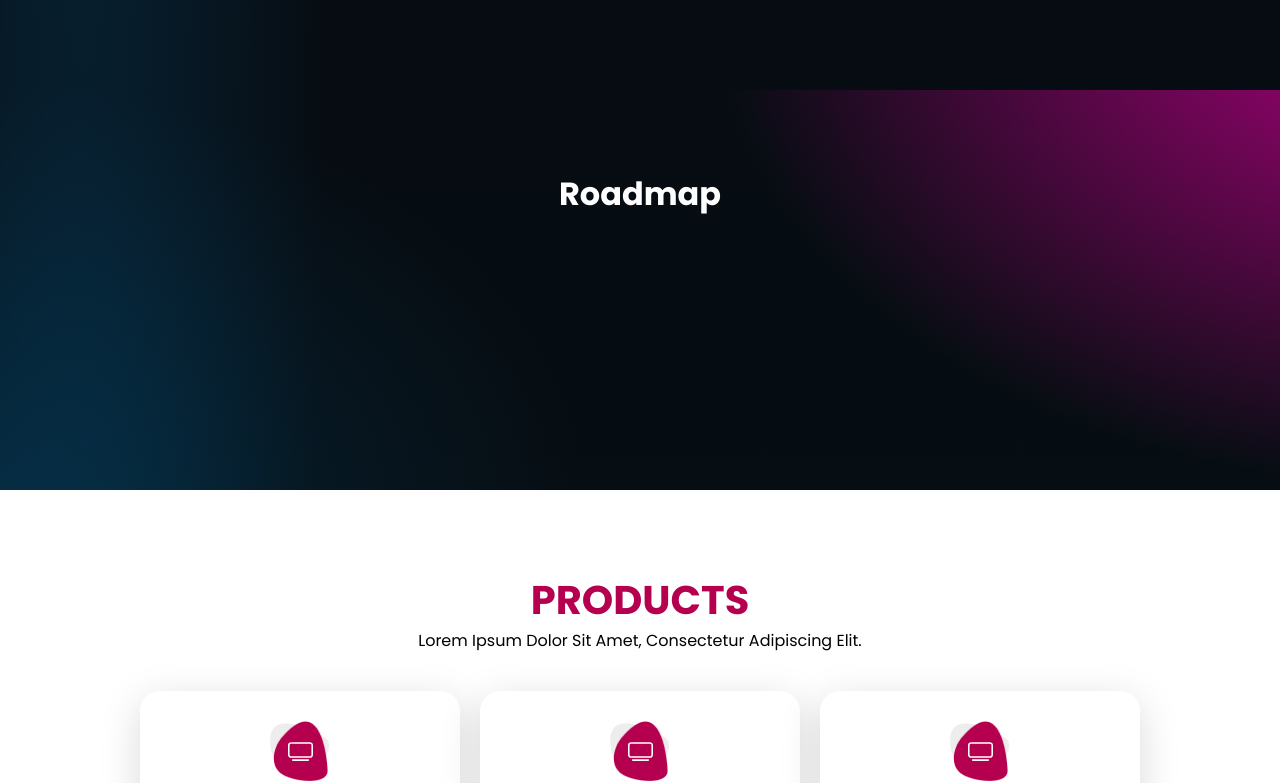
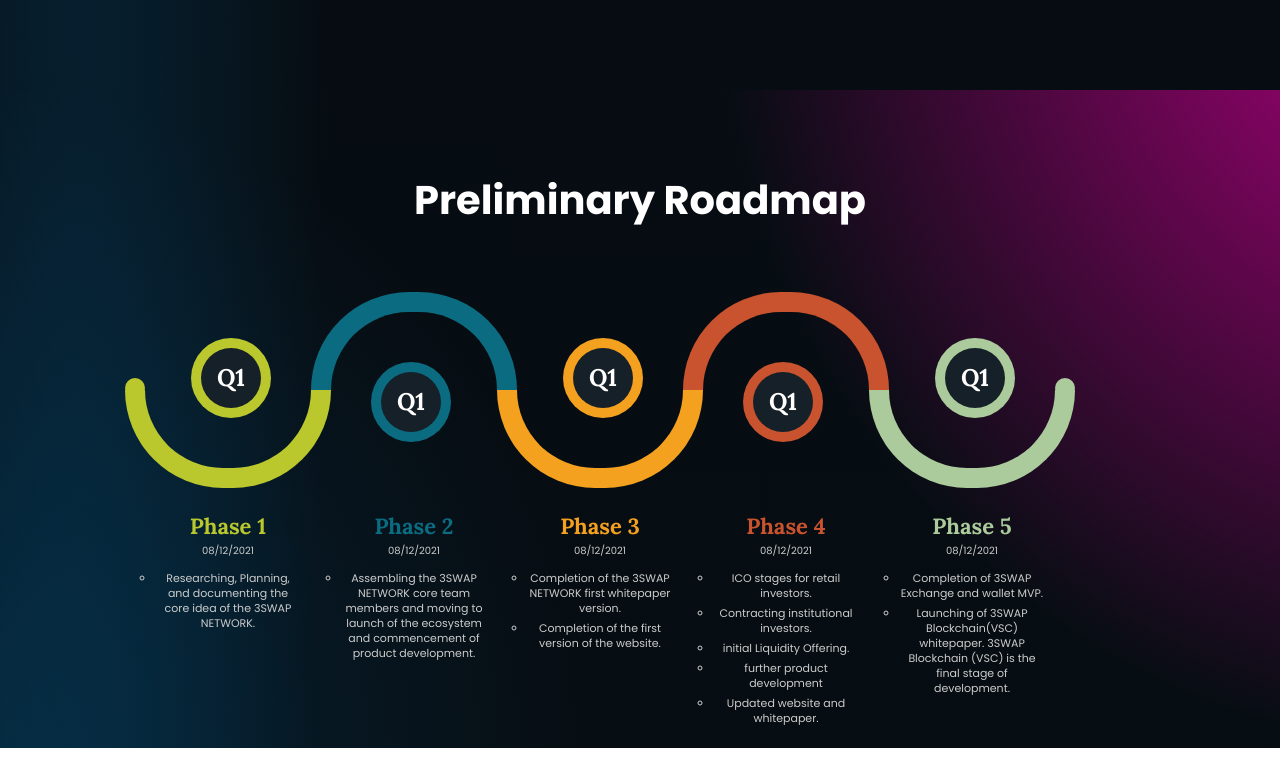
Before and after one commit to 3Swap/official-website, a React (Create React App) app: page / in a window 1280 px wide. Shown: the part 1838-2621 px from the top of the page. Built offline with nearby package versions, Linux system fonts and the light colour scheme.

Commit message:
finished working on Desktop roadmap

```diff
--- a/public/index.html
+++ b/public/index.html
@@ -10,6 +10,12 @@
     <link rel="preconnect" href="https://fonts.gstatic.com" crossorigin />
     <link
       href="https://fonts.googleapis.com/css2?family=Poppins:wght@400;500;600;700;800;900&display=swap"
+      rel="stylesheet"
+    />
+    <link rel="preconnect" href="https://fonts.googleapis.com" />
+    <link rel="preconnect" href="https://fonts.gstatic.com" crossorigin />
+    <link
+      href="https://fonts.googleapis.com/css2?family=Lora:wght@400;500;600;700&display=swap"
       rel="stylesheet"
     />
     <title>3SWAP DEX</title>
--- /dev/null
+++ b/src/components/Roadmap.js
@@ -0,0 +1,60 @@
+import React from 'react';
+import {
+  RoadmapWrapper,
+  RoadmapHeader,
+  RoadmapContainer,
+  RoadmapItem,
+  RoadmapStage,
+  RoadmapStageContent,
+  RoadmapContent,
+  RoadmapContentHeading,
+  RoadmapMilstone,
+} from '../styles/roadmap/Roadmap.styled';
+import { SectionWrapper } from '../styles/section/Section.styled';
+import { Container, Heading, Subheading, Title } from '../utility/GlobalStyle';
+
+const Roadmap = (props) => {
+  return (
+    <>
+      <RoadmapWrapper id={props.id}>
+        <SectionWrapper>
+          <Container>
+            <RoadmapHeader>
+              <Title bold>{props.heading}</Title>
+            </RoadmapHeader>
+            <RoadmapContainer>
+              {props.events.map((event, i) => (
+                <RoadmapItem bg={event.color} key={i}>
+                  <RoadmapStage bg={event.color}>
+                    <RoadmapStageContent>
+                      <span>
+                        <Heading bold>Q1</Heading>
+                      </span>
+                    </RoadmapStageContent>
+                  </RoadmapStage>
+                  <RoadmapContent>
+                    <RoadmapContentHeading>
+                      <Heading bold textColor={event.color}>
+                        {event.title}
+                      </Heading>
+                      <Subheading>{event.date}</Subheading>
+                    </RoadmapContentHeading>
+                    <RoadmapMilstone>
+                      <ul>
+                        {event.description.map((info, i) => (
+                          <li key={i}>{info}</li>
+                        ))}
+                      </ul>
+                    </RoadmapMilstone>
+                  </RoadmapContent>
+                </RoadmapItem>
+              ))}
+            </RoadmapContainer>
+          </Container>
+        </SectionWrapper>
+      </RoadmapWrapper>
+    </>
+  );
+};
+
+export default Roadmap;
--- a/src/components/index.js
+++ b/src/components/index.js
@@ -5,5 +5,6 @@
 export { default as Image } from './Image';
 export { default as Button } from './Button';
 export { default as Section } from './Section';
+export { default as Roadmap } from './Roadmap';
 export { default as SelectWallet } from './modal/SelectWallet';
 export { default as CoinSetting } from './modal/Setting';
--- /dev/null
+++ b/src/data/Roadmap.data.js
@@ -0,0 +1,65 @@
+export const RoadmapData = {
+  id: 'roadmap',
+  heading: 'Preliminary Roadmap',
+  subheading: '',
+  events: [
+    {
+      title: 'Phase 1',
+      date: '08/12/2021',
+      color: '#BAC82E',
+      description: [
+        'Researching, Planning, and documenting the core idea of the 3SWAP NETWORK.',
+      ],
+    },
+    {
+      title: 'Phase 2',
+      date: '08/12/2021',
+      color: '#0B6C81',
+      description: [
+        'Assembling the 3SWAP NETWORK core team members and moving to launch of the ecosystem and commencement of product development.',
+      ],
+    },
+    {
+      title: 'Phase 3',
+      date: '08/12/2021',
+      color: '#F4A120',
+      description: [
+        'Completion of the 3SWAP NETWORK first whitepaper version.',
+        'Completion of the first version of the website.',
+      ],
+    },
+    {
+      title: 'Phase 4',
+      date: '08/12/2021',
+      color: '#C8532E',
+      description: [
+        'ICO stages for retail investors.',
+        'Contracting institutional investors.',
+        'initial Liquidity Offering.',
+        'further product development',
+        'Updated website and whitepaper.',
+      ],
+    },
+    {
+      title: 'Phase 5',
+      date: '08/12/2021',
+      color: '#ABCB9C',
+      description: [
+        'Completion of 3SWAP Exchange and wallet MVP.',
+        'Launching of 3SWAP Blockchain(VSC) whitepaper. 3SWAP Blockchain (VSC) is the final stage of development.',
+      ],
+    },
+    //   {
+    //     title: "Phase 6",
+    //     description: ["Launching of VEFI Exchange and wallet on Play store and Apple store."]
+    //   },
+    //   {
+    //     title: "Phase 7",
+    //     description: ["Major improvements and updates on VEFI Exchange and wallet features."]
+    //   },
+    //   {
+    //     title: "Phase 8",
+    //     description: ["VEFI Blockchain (VEFI Smart Contract-VSC) Release of incentivized Testnet."]
+    //   }
+  ],
+};
--- a/src/data/index.js
+++ b/src/data/index.js
@@ -1,3 +1,7 @@
 export { Aboutus } from './About.data';
 export { FooterData } from './Footer.data';
+export { RoadmapData } from './Roadmap.data';
 export { WalletProvider } from './Wallet.data';
+export { ProductData } from './Product.data';
+export { TeamData } from './Team.data';
+export { HeroSectionData } from './HeroSection';
--- a/src/pages/home/Home.js
+++ b/src/pages/home/Home.js
@@ -1,13 +1,16 @@
 import React, { useState } from 'react';
-import { About, Tokenomics, Product, Team, Roadmap } from './index';
+import { About, Tokenomics, Product, Team } from './index';
 
-import { Footer, Sidebar, Navbar, Section } from '../../components';
+import { Footer, Sidebar, Navbar, Section, Roadmap } from '../../components';
 
-import { Aboutus } from '../../data';
-import { FooterData } from '../../data/Footer.data';
-import { HeroSectionData } from '../../data/HeroSection';
-import { ProductData } from '../../data/Product.data';
-import { TeamData } from '../../data/Team.data';
+import {
+  Aboutus,
+  FooterData,
+  HeroSectionData,
+  ProductData,
+  RoadmapData,
+  TeamData,
+} from '../../data';
 
 const Home = () => {
   const [isOpen, setIsOpen] = useState(false);
@@ -22,7 +25,7 @@
       <Section {...HeroSectionData} />
       <About {...Aboutus} />
       <Tokenomics />
-      <Roadmap />
+      <Roadmap {...RoadmapData} />
       <Product {...ProductData} />
       <Team {...TeamData} />
       <Footer {...FooterData} />
--- a/src/pages/home/index.js
+++ b/src/pages/home/index.js
@@ -1,5 +1,4 @@
 export { default as About } from '../home/about/About';
 export { default as Product } from '../home/products/Product';
-export { default as Roadmap } from '../home/roadmap/Roadmap';
 export { default as Team } from '../home/team/Team';
 export { default as Tokenomics } from '../home/tokenomics/Tokenomics';
--- a/src/pages/home/roadmap/Roadmap.js
+++ /dev/null
@@ -1,20 +0,0 @@
-import React from 'react';
-import { RoadmapWrapper } from '../../../styles/roadmap/Roadmap.styled';
-import { SectionWrapper } from '../../../styles/section/Section.styled';
-import { Container } from '../../../utility/GlobalStyle';
-
-const Roadmap = () => {
-  return (
-    <>
-      <RoadmapWrapper id="roadmap">
-        <SectionWrapper>
-          <Container>
-            <h1>Roadmap</h1>
-          </Container>
-        </SectionWrapper>
-      </RoadmapWrapper>
-    </>
-  );
-};
-
-export default Roadmap;
--- a/src/styles/roadmap/Roadmap.styled.js
+++ b/src/styles/roadmap/Roadmap.styled.js
@@ -1,4 +1,5 @@
 import styled from 'styled-components';
+import { Heading, Subheading } from '../../utility/GlobalStyle';
 
 export const RoadmapWrapper = styled.div`
   background: radial-gradient(
@@ -13,7 +14,150 @@
     );
 
   width: 100%;
-  height: 400px;
+  height: 100%;
   display: flex;
   text-align: center;
+  padding-bottom: 100px;
+
+  @media screen and (max-width: 768px) {
+    display: none;
+  }
 `;
+
+export const RoadmapHeader = styled.div`
+  margin-bottom: 80px;
+`;
+export const RoadmapContainer = styled.div`
+  display: flex;
+  padding: 80px 0px;
+  justify-content: center;
+  align-items: center;
+`;
+export const RoadmapStage = styled.div`
+  background: ${({ bg }) => bg || 'var(--bg-two)'};
+  width: 80px;
+  height: 80px;
+  border-radius: 50%;
+  display: flex;
+  align-items: center;
+  justify-content: center;
+`;
+export const RoadmapStageContent = styled.div`
+  background: var(--bg-four);
+  padding: 15px;
+  width: 60px;
+  height: 60px;
+  display: flex;
+  text-align: center;
+  align-items: center;
+  justify-content: center;
+  border-radius: 50%;
+
+  ${Heading} {
+    font-size: 24px;
+    line-height: 38px;
+    font-family: 'Lora';
+  }
+`;
+export const RoadmapContent = styled.div`
+  padding: 0px 10px;
+`;
+export const RoadmapContentHeading = styled.div`
+  padding: 10px 0px;
+
+  ${Heading} {
+    font-size: 22px;
+    line-height: 28px;
+    font-family: 'Lora';
+  }
+  ${Subheading} {
+    font-size: 10px;
+    color: #ccc;
+  }
+`;
+export const RoadmapMilstone = styled.div`
+  ul {
+    list-style-type: circle;
+  }
+  li {
+    font-size: 11px;
+    line-height: 15px;
+    padding-bottom: 5px;
+    color: #ccc;
+  }
+`;
+
+export const RoadmapItem = styled.div`
+  width: 206px;
+  height: 98px;
+  border-width: 20px;
+  border-style: solid;
+  border-color: ${({ bg }) => bg || 'var(--bg-two)'};
+  border-radius: 110px 110px 0 0;
+  border-bottom: 0;
+  position: relative;
+  &:nth-child(odd) {
+    transform: matrix(-1, 0, 0, -1, 0, 0);
+    position: relative;
+    left: -40px;
+    ${RoadmapStage} {
+      transform: translate(50%, 50px) matrix(-1, 0, 0, -1, 0, 0);
+    }
+    ${RoadmapContent} {
+      transform: matrix(-1, 0, 0, -1, 0, 0);
+      position: absolute;
+      bottom: 112px;
+    }
+  }
+  &:first-child::before {
+    content: '';
+    background: ${({ bg }) => bg || 'var(--bg-two)'};
+    width: 20px;
+    height: 20px;
+    border-radius: 50%;
+    position: absolute;
+    right: -20px;
+    top: 70px;
+  }
+  &:last-child::before {
+    content: '';
+    background: ${({ bg }) => bg || 'var(--bg-two)'};
+    width: 20px;
+    height: 20px;
+    border-radius: 50%;
+    position: absolute;
+    left: -20px;
+    top: 70px;
+  }
+  &:nth-child(even) {
+    position: relative;
+    top: -98px;
+    left: -20px;
+    ${RoadmapStage} {
+      transform: translate(50%, 50px);
+    }
+    ${RoadmapContent} {
+      position: absolute;
+      top: 190px;
+    }
+  }
+
+  &:nth-child(1) {
+    left: 0;
+  }
+  &:nth-child(3) {
+    right: 0;
+  }
+  &:nth-child(4) {
+    left: -60px;
+  }
+  &:nth-child(5) {
+    left: -80px;
+  }
+  &:nth-child(6) {
+    left: -100px;
+  }
+  &:nth-child(7) {
+    left: -120px;
+  }
+`;
```
